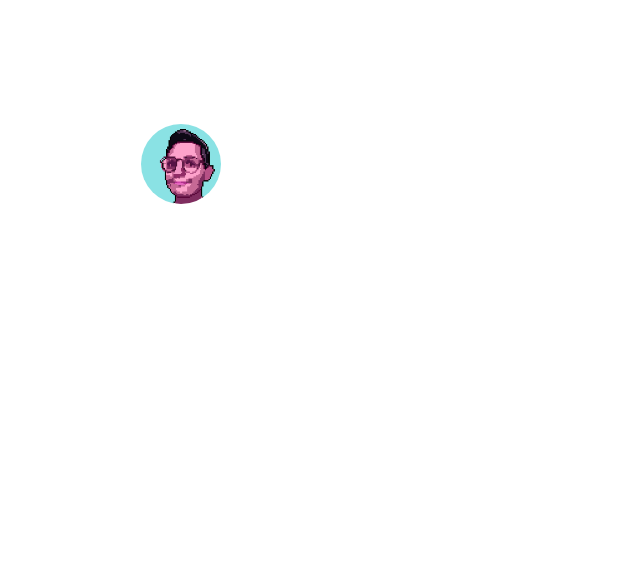
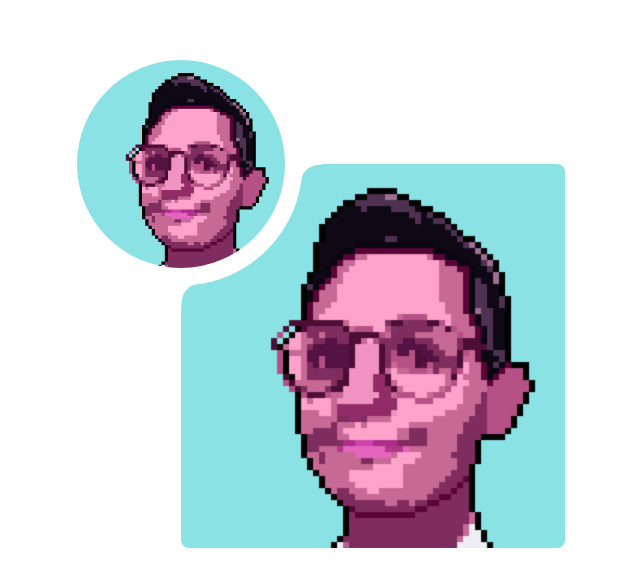
Before and after one commit to judhagsan/Portfolio, a Next.js app: page / in a window 1280 px wide. Shown: the part 236-800 px from the top of the page, without its empty margins (459-1099 px from the left). Built offline with nearby package versions, Linux system fonts and the light colour scheme.

Commit message:
card 1 feito

```diff
--- a/pages/component/Card.js
+++ b/pages/component/Card.js
@@ -1,37 +1,63 @@
-import React from "react";
+import React, { useState, useEffect } from "react";
+import Image from "next/image";
 
-const Card = ({ title, content }) => {
+const Card = ({ image }) => {
+  const [isMdWidth128, setIsMdWidth128] = useState(false);
+
+  useEffect(() => {
+    const mediaQuery = window.matchMedia("(min-width: 768px)");
+
+    const handleMediaQueryChange = (e) => {
+      setIsMdWidth128(e.matches);
+    };
+
+    setIsMdWidth128(mediaQuery.matches);
+
+    mediaQuery.addListener(handleMediaQueryChange);
+
+    return () => {
+      mediaQuery.removeListener(handleMediaQueryChange);
+    };
+  }, []);
+
+  const pathD = isMdWidth128
+    ? "M141,0v0.7h-2c-6.5,0-12.7,3-16.3,8.4c-0.2,0.4-0.5,0.7-0.7,1.1c-0.8,1.4-1.3,3-1.5,4.7c-0.3,2.5-0.7,5-1.1,7.4c-8.9,49.3-47.8,88.2-97.1,97.1c-2.4,0.4-4.8,0.8-7.2,1.1c-1.7,0.2-3.4,0.7-4.9,1.5c0,0,0,0,0,0c-0.4,0.2-0.8,0.5-1.1,0.7c-5.4,3.6-8.4,9.8-8.4,16.3v2H0V0H141z"
+    : "M104,0v0.5h-1.5c-4.8,0-9.4,2.2-12,6.2C90.3,7,90.2,7.2,90,7.5c-0.6,1.1-1,2.2-1.1,3.4c-0.2,1.9-0.5,3.7-0.8,5.5c-6.6,36.4-35.3,65-71.6,71.6c-1.8,0.3-3.5,0.6-5.3,0.8C9.9,89,8.6,89.4,7.5,90c0,0,0,0,0,0c-0.3,0.2-0.6,0.3-0.8,0.5c-4,2.7-6.2,7.2-6.2,12v1.5H0V0H104z";
+
   return (
-    <>
-      <div className="card">
-        <h2>{title}</h2>
-        <p>{content}</p>
+    <div
+      className={`w-60 h-96 md:h-96 overflow-hidden rounded-lg relative ${
+        isMdWidth128 ? "md:w-128" : ""
+      }`}
+    >
+      <div className="absolute top-0 left-0 w-full h-full">
+        <svg
+          xmlns="http://www.w3.org/2000/svg"
+          viewBox="0 0 208 208"
+          className="mask-svg"
+          fill="none"
+        >
+          <defs>
+            <mask id="mask" x="0" y="0">
+              <rect x="0" y="0" width="2008" height="408" fill="#fff" />
+              <path d={pathD} fill="#000" />
+            </mask>
+          </defs>
+        </svg>
+        <div
+          className="absolute top-0 left-0 w-full h-full"
+          style={{ mask: "url(#mask)" }}
+        >
+          <Image
+            src={image}
+            alt="Card"
+            layout="fill"
+            objectFit="cover"
+            quality={100}
+          />
+        </div>
       </div>
-      <style jsx>{`
-        .card {
-          padding: 16px;
-          position: relative;
-          background-color: white;
-          border: 2px solid transparent;
-          background-clip: padding-box;
-          border-radius: 15px; /* Cantos arredondados */
-        }
-
-        .card::after {
-          content: "";
-          position: absolute;
-          top: 0;
-          right: 0;
-          bottom: 0;
-          left: 0;
-          pointer-events: none;
-          border: 2px solid #000; /* Cor da borda */
-          border-radius: 15px; /* Cantos arredondados */
-          transform: scale(1.1);
-          z-index: -1;
-        }
-      `}</style>
-    </>
+    </div>
   );
 };
 
--- a/pages/component/Perfil.js
+++ b/pages/component/Perfil.js
@@ -4,15 +4,8 @@ import avatar from "public/pixel-perfil.png"; // Importação correta
 
 function Perfil() {
   return (
-    // Utiliza classes do Tailwind para borda arredondada, largura, altura e overflow
-    <div className="rounded-full overflow-hidden">
-      <Image
-        className=" h-20 w-20 sm:h-45 sm:w-45 md:h-45 md:w-45 lg:h-45 lg:w-45 xl:h-45 xl:w-45 2xl:h-45 2xl:w-45"
-        src={avatar}
-        alt="Perfil"
-        objectFit="cover"
-        quality={100}
-      />
+    <div className="rounded-full overflow-hidden w-40 md:w-52 z-20">
+      <Image src={avatar} alt="Perfil" quality={100} />
     </div>
   );
 }
--- a/pages/index.js
+++ b/pages/index.js
@@ -1,10 +1,18 @@
-import React from "react";
-import Avatar from "../pages/component/Perfil"; // Importação correta
+import React, { useState } from "react";
+import Avatar from "../pages/component/Perfil";
+import Card from "../pages/component/Card";
+import image from "../public/pixel-perfil.png";
+import image2 from "../public/OFR-55.jpg";
 
 function Home() {
   return (
-    <div className="flex justify-center items-center h-screen w-screen">
-      <Avatar />
+    <div className="relative w-full h-full">
+      <div className="flex justify-center items-center h-screen w-screen">
+        <Avatar />
+      </div>
+      <div className="absolute inset-1/2">
+        <Card image={image} />
+      </div>
     </div>
   );
 }
--- a/tailwind.config.js
+++ b/tailwind.config.js
@@ -9,7 +9,11 @@ module.exports = {
     "./src/**/*.{js,ts,jsx,tsx,mdx}",
   ],
   theme: {
-    extend: {},
+    extend: {
+      width: {
+        128: "24rem",
+      },
+    },
   },
   plugins: [],
 };
```
Also changed, not shown: 1 other file (tests, documents, lock files or other folders).
